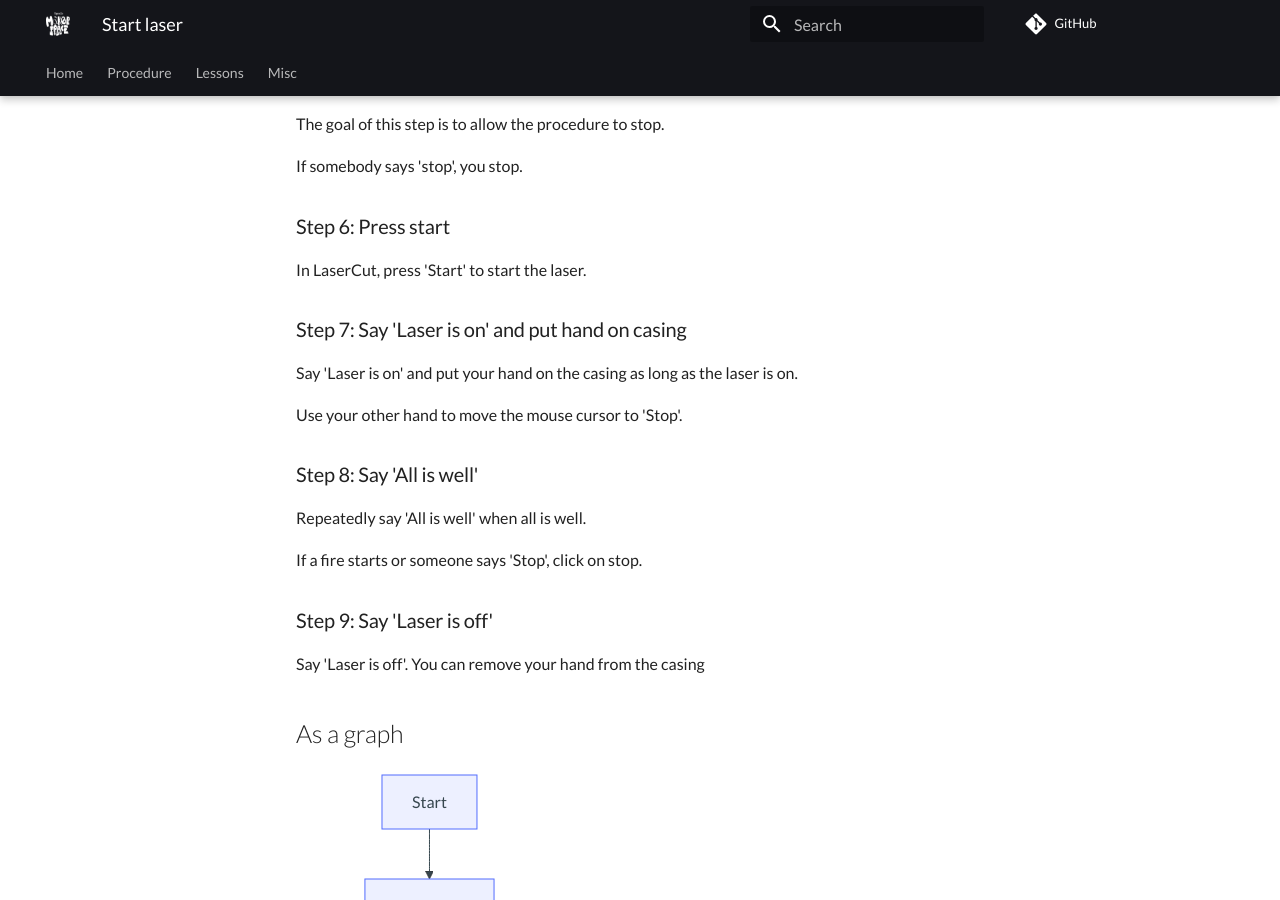
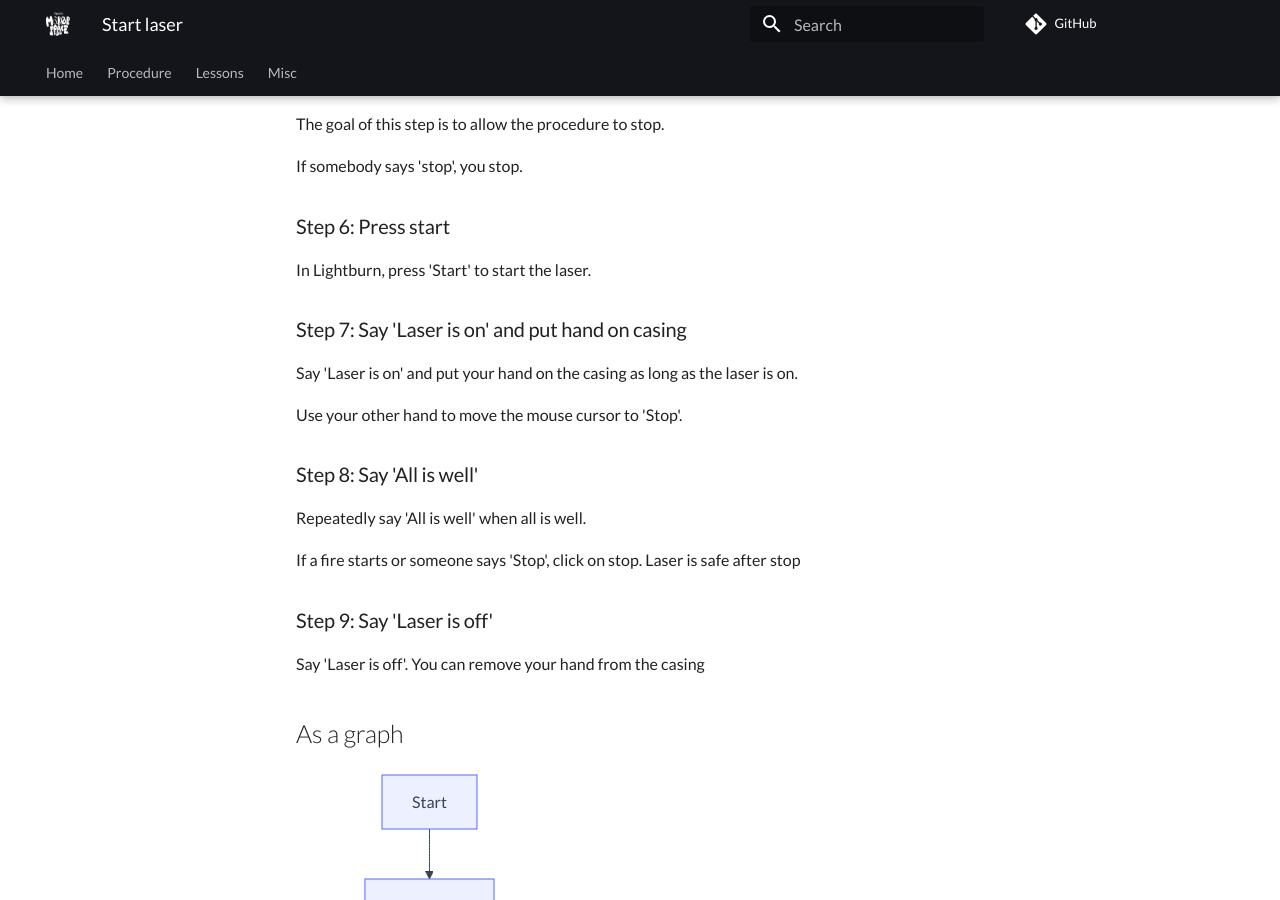
Before and after one commit to uppsala-makerspace/laser_cutter_guide, an MkDocs documentation site: the page built from docs/steps/start_laser.md, in a window 1280 px wide and 900 px high, scrolled down 2974 px. Built offline with MkDocs 1.6.1 and Material for MkDocs 9.7.7, drawn with Linux system fonts in a browser that asks for light colours; comment, search, counter and statistics services are not loaded.

Commit message:
Changed to lightburn   Update start_laser.md
Added "laser is safe after stop"

```diff
--- a/docs/steps/start_laser.md
+++ b/docs/steps/start_laser.md
@@ -72,7 +72,7 @@ If somebody says 'stop', you stop.
 
 ### Step 6: Press start
 
-In LaserCut, press 'Start' to start the laser.
+In Lightburn, press 'Start' to start the laser.
 
 ### Step 7: Say 'Laser is on' and put hand on casing
 
@@ -85,7 +85,7 @@ Use your other hand to move the mouse cursor to 'Stop'.
 
 Repeatedly say 'All is well' when all is well.
 
-If a fire starts or someone says 'Stop', click on stop.
+If a fire starts or someone says 'Stop', click on stop. Laser is safe after stop
 
 ### Step 9: Say 'Laser is off'
 
```
